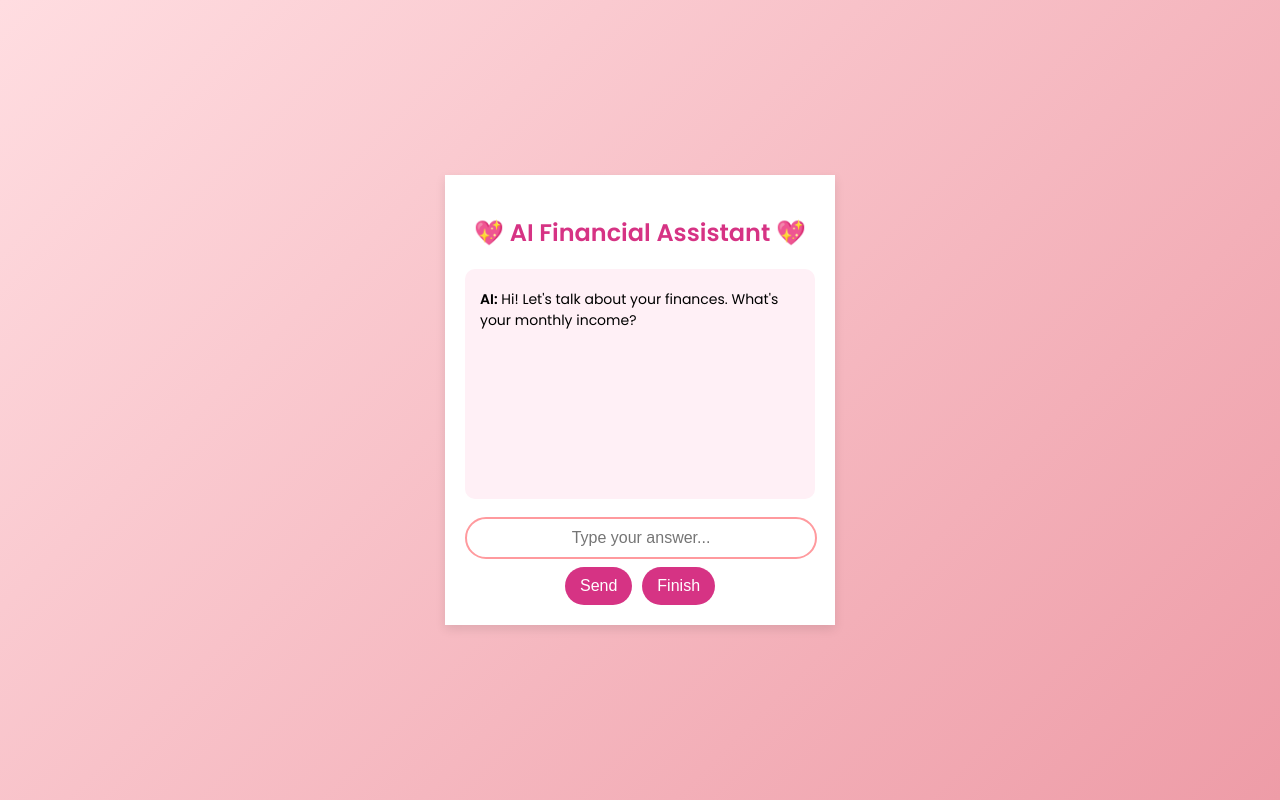
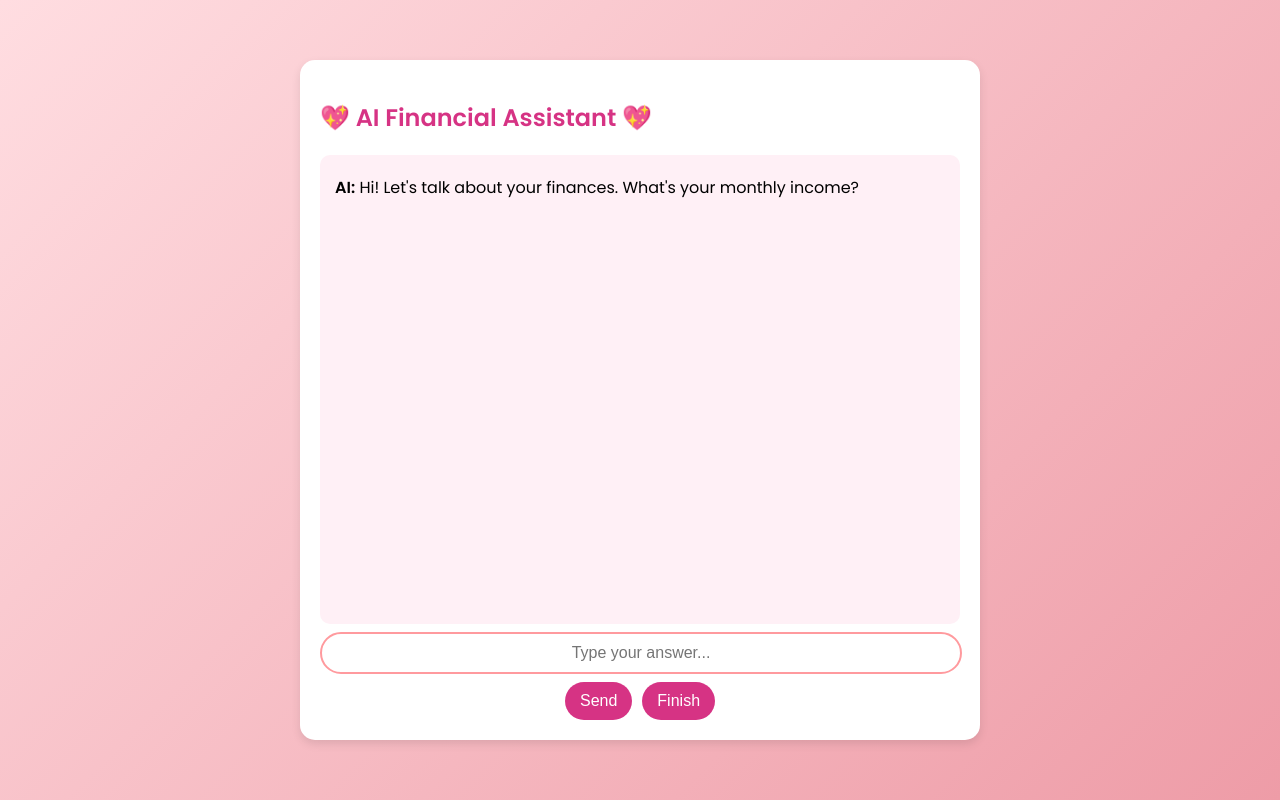
Before and after one commit to sophiahou1/Aurelle, a Flask app: page /financial_form in a window 1280 px wide. Run offline with Flask 3, Linux system fonts and the light colour scheme.

Commit message:
Update financial_form.html

```diff
--- a/templates/financial_form.html
+++ b/templates/financial_form.html
@@ -20,10 +20,13 @@
         .chat-container {
             background: white;
     padding: 20px;
-            border-radius: 15x;
+    border-radius: 15px;
     box-shadow: 0px 4px 10px rgba(0, 0, 0, 0.1);
-            width: 350px;
-            text-align: center;
+    width: 50%;
+    height: 80vh; /* Makes it take up most of the page */
+    display: flex;
+    flex-direction: column;
+    justify-content: space-between;
         }
 
         h2 {
@@ -33,12 +36,11 @@
         #chat {
         background: #fff0f6;
         padding: 15px;
-            height: 200px;
+        height: 65vh; /* Most of the page height */
         overflow-y: auto;
         border-radius: 10px;
-            margin-bottom: 10px;
-            text-align: left;
-            font-size: 14px;
+        font-size: 16px;
+        flex-grow: 1;
         }
 
         p {
```
Lines whose indentation alone changed are shown as unchanged.
